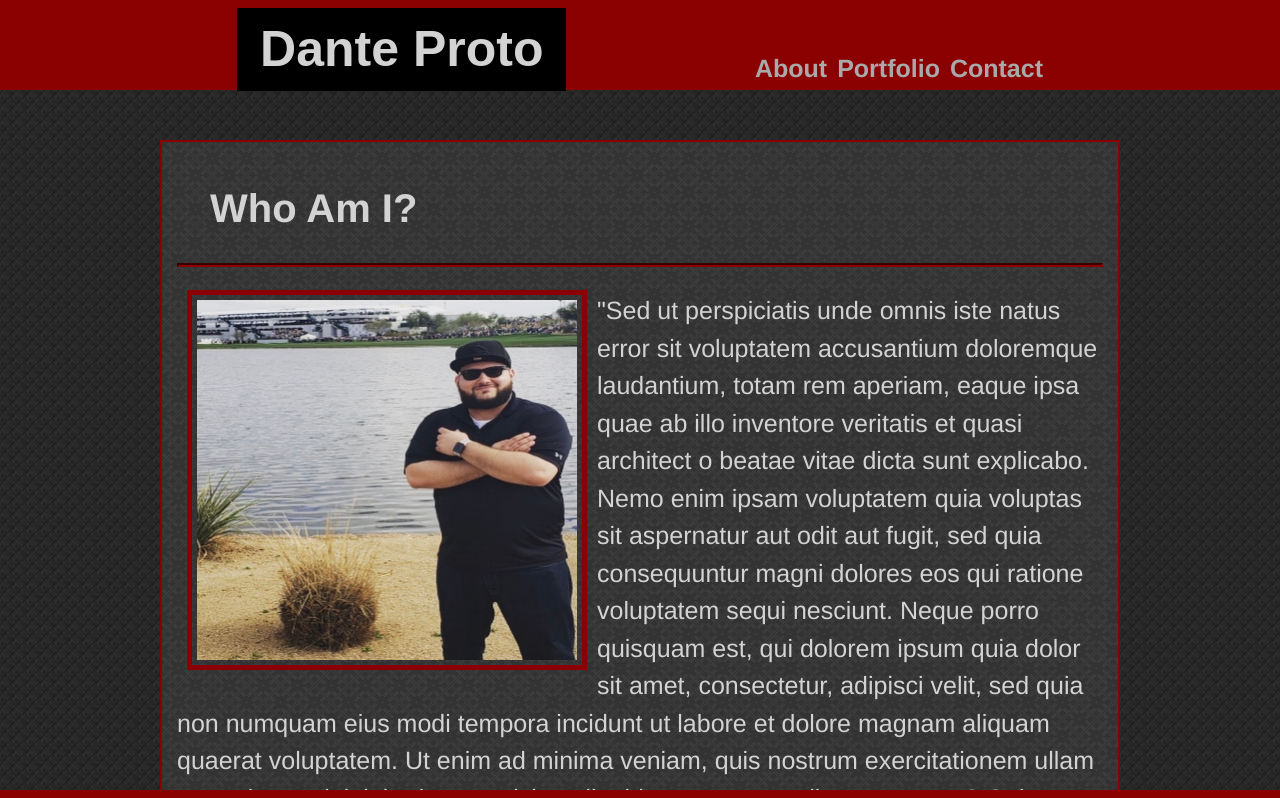
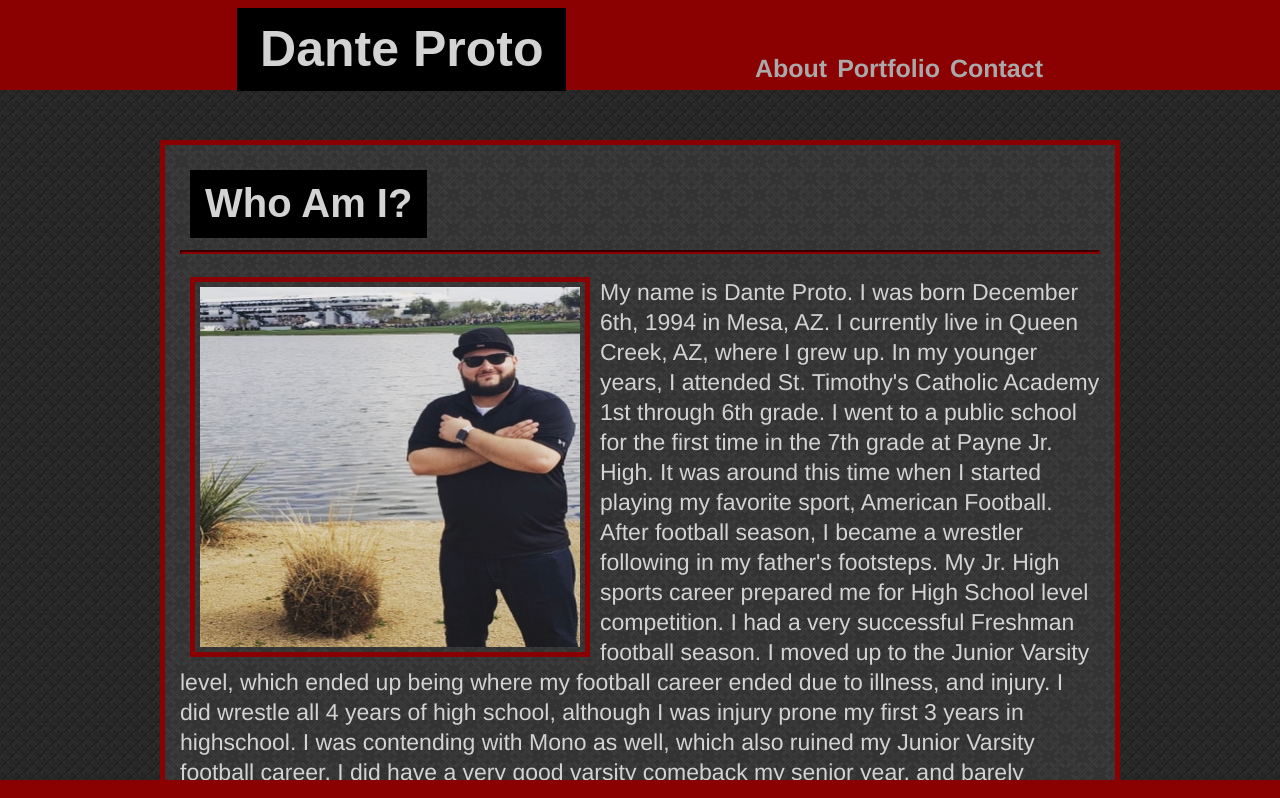
Before and after one commit to NFRNO94/Basic-Portfolio, a plain HTML site: page index.html in a window 1280 px wide. Shown: the top 798 px of the page. Drawn offline with Linux system fonts and the light colour scheme.

Commit message:
this is my finished rough draft

```diff
--- a/assets/css/style.css
+++ b/assets/css/style.css
@@ -15,7 +15,7 @@ body{
 .container {
         background-image: url(../images/darem.png);
         border-color: darkred;
-        border-width: 2px;
+        border-width: 5px;
         border-style: solid;
         width: 960px;
         margin: 10px auto;
@@ -38,14 +38,6 @@ body{
 .nav{
         background-color: darkred;
         padding: 10px;
-    }
-.footer {
-        position: fixed;
-        left: 0;
-        bottom: 0;
-        width: 100%;
-        height: 10px;
-        background-color: darkred;
     }
 ol {
         padding: 10px;
@@ -80,12 +72,18 @@ a {
         border-width: 5px;
     }
 #ptitle {
-        padding: 23px;
+        color: lightgray;
+        font-weight: bold;
+        padding: 15px;
         margin: 10px;
-        font-style: Arial;
+        margin-bottom: 0px;
+        width: fit-content;
+        background-color: black;
+        bottom: 0;
         font-size: 40px;
-        width: fit-content;
-
+        font-family: Arial;
+        border-style: solid darkred;
+        border-width: 2px;
     }
 hr {
     display: block;
@@ -97,6 +95,11 @@ hr {
     border-width: 2px;
     border-color: darkred;
     }
+#bodytext {
+    line-height: 30px;
+    font-style: arial lightgray;
+    font-size: 23px;
+}
 #form {
         color: lightgray;
 }
@@ -120,9 +123,10 @@ hr {
 }
 .container2 {
     position: relative;
-    max-width: 400px;
-    max-height: 350px;
-    margin: 0 auto;
+    width: 350px;
+    margin: 10px;
+    border: 2px solid darkred;
+    float: left;
 }
   .container2 .content {
     position: absolute;
@@ -131,13 +135,19 @@ hr {
     background: rgba(0, 0, 0, 0.5); /* Black background with 0.5 opacity */
     color: lightgray;
     width: 100%;
-    padding: 20px;
+    height: auto;
+    padding: 5px;
+    padding-left: 15px;
     text-align: left;
+  }
+  .container2 img {
+    width: 100%;
+    height: 250px;
   }
   .container3 {
     background-image: url(../images/darem.png);
     border-color: darkred;
-    border-width: 2px;
+    border-width: 5px;
     border-style: solid;
     width: 960px;
     margin: 10px auto;
@@ -147,3 +157,11 @@ hr {
     position: center;
     overflow: auto;
 }
+.footer {
+    position: fixed;
+    left: 0;
+    bottom: 0;
+    width: 100%;
+    height: 20px;
+    background-color: darkred;
+}
--- a/index.html
+++ b/index.html
@@ -18,24 +18,34 @@
                     <h2 id="ptitle">Who Am I?</h2>
                     <hr>
                     <img id="bioimage" src="assets/images/WMOcrop.jpg" alt="Waste Management Open 2019">
-                    <p class="bodytext"></p>"Sed ut perspiciatis unde omnis iste natus error sit voluptatem accusantium
-                     doloremque laudantium, totam rem aperiam, eaque ipsa quae ab illo inventore veritatis et quasi architect
-                     o beatae vitae dicta sunt explicabo. Nemo enim ipsam voluptatem quia voluptas sit aspernatur aut odit
-                     aut fugit, sed quia consequuntur magni dolores eos qui ratione voluptatem sequi nesciunt. Neque porro
-                     quisquam est, qui dolorem ipsum quia dolor sit amet, consectetur, adipisci velit, sed quia non numquam
-                     eius modi tempora incidunt ut labore et dolore magnam aliquam quaerat voluptatem. Ut enim ad
-                     minima veniam, quis nostrum exercitationem ullam corporis suscipit laboriosam, nisi ut aliquid
-                     ex ea commodi consequatur? Quis autem vel eum iure reprehenderit qui in ea voluptate velit
-                     esse quam nihil molestiae consequatur, vel illum qui dolorem eum fugiat quo voluptas nulla pariatur?
-                     "At vero eos et accusamus et iusto odio dignissimos ducimus qui blanditiis praesentium voluptatum
-                     deleniti atque corrupti quos dolores et quas molestias excepturi sint occaecati cupiditate non
-                     provident, similique sunt in culpa qui officia deserunt mollitia animi, id est laborum et dolorum
-                     fuga. Et harum quidem rerum facilis est et expedita distinctio. Nam libero tempore, cum soluta nobis est
-                     eligendi optio cumque nihil impedit quo minus id quod maxime placeat facere possimus, omnis voluptas assumenda
-                     est, omnis dolor repellendus. Temporibus autem quibusdam et aut officiis debitis aut rerum necessitatibus saepe
-                     eveniet ut et voluptates repudiandae sint et molestiae non recusandae. Itaque earum rerum hic tenetur a sapiente
-                     delectus, ut aut reiciendis voluptatibus maiores alias consequatur aut perferendis doloribus asperiores
-                     repellat."</p>
+                    <p id="bodytext">My name is Dante Proto. I was born December 6th, 1994 in Mesa, AZ. I currently
+                     live in Queen Creek, AZ, where I grew up. In my younger years, I attended St. Timothy's Catholic Academy
+                     1st through 6th grade. I went to a public school for the first time in the 7th grade at Payne Jr. High. It
+                     was around this time when I started playing my favorite sport, American Football. After football season, I became
+                     a wrestler following in my father's footsteps. My Jr. High sports career prepared me for High School level competition.
+                     I had a very successful Freshman football season. I moved up to the Junior Varsity level, which ended up being where my
+                     football career ended due to illness, and injury. I did wrestle all 4 years of high school, although I was injury prone
+                     my first 3 years in highschool. I was contending with Mono as well, which also ruined my Junior Varsity football
+                     career. I did have a very good varsity comeback my senior year, and barely missed my chance at going to the state
+                     wrestling tournament(by 3 points). After highschool, I wanted to be a mechanical engineer due to inspiration from my neighbor. I quickly realized that
+                     calculus was a big part of engineering, and it was my least favorite class in college. I switced my major to General
+                     Business after my first year of college. I have been working towards becoming an accountant. I have not obtained a degree
+                     in business yet. However, I did study part time for 3 years while working fast food at Panda Express, and later working
+                     retail at Costco. I was unable to promote to a full time position at Costco, however, I did realize I enjoyed learning
+                     about new technology. I was a sales representative in the electronics section before I left
+                     Costco to drive Uber and Lyft full time. It was fun for awhile, however, the hours are hard, and the wear and tear on
+                     your vehicle really adds up over time. I landed a job with Dish Network as a Customer Service representative. I handled
+                     customer service calls until I was later promoted to technical support. I then handled a mix of tech and customer service
+                     calls. As delightful as phone calls may be, I decided that they were not for me, and I was thinking about quitting Dish before
+                     Chat Support came to our site. I was a part of the first 2 chat teams that were created at the Phoenix location. I now
+                     handle a mix of tech and customer service chats, up to two at a time. I enjoy chat support a lot more than phone calls,
+                     as it seems to be more efficient, and I can be more descriptive to help the customer to the best of my ability.
+                     The only issue with chat is there is not a lot of room to grow, and promote. That is why I am currently attending UA Coding
+                     Bootcamp, to learn about writing code, and using code in real life applications. I also would love to advance
+                     to a point where I can make websites, and applications of my own. I hope to find a new career with Dish,
+                     or a better opportunity with my new coding knowledge, pending the completion of the Bootcamp. I am excited and eager to
+                     learn as much as I can about code!
+                    </p>
             </div>
             <div class="footer">
                 <p></p>
```
Also changed, not shown: portfolio.html (+15 -5 lines).
